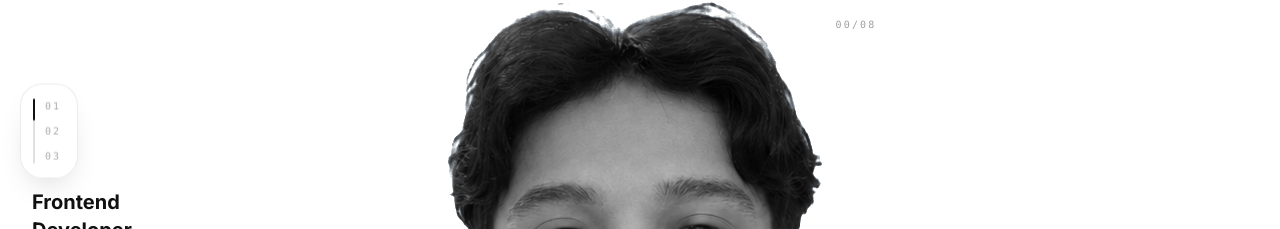
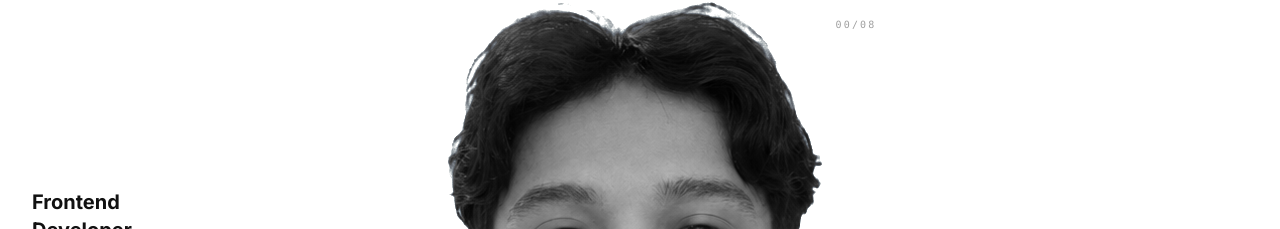
Before and after one commit to galxtria/Galxtria, a React (Vite) app: page / in a window 1280 px wide. Shown: the part 269-498 px from the top of the page. Built offline with nearby package versions, Linux system fonts and the light colour scheme.

Commit message:
refactor: hapus navigasi work rail dan bar sticky

```diff
--- a/src/App.jsx
+++ b/src/App.jsx
@@ -1362,9 +1362,6 @@ function Work() {
   const [active, setActive] = useState(null)
   const [zoomed, setZoomed] = useState(false)
   const [filter, setFilter] = useState('all')
-  const [railVisible, setRailVisible] = useState(false)
-  const [railActive, setRailActive] = useState(0)
-  const listRef = useRef(null)
   const total = PROJECTS.length
 
   // Kategori unik untuk tabs filter (kunci stabil: nilai EN)
@@ -1372,37 +1369,6 @@ function Work() {
   const visible =
     filter === 'all' ? PROJECTS.map((p, i) => ({ p, i })) : PROJECTS.map((p, i) => ({ p, i })).filter(({ p }) => p.category.en === filter)
   const filterLabel = (f) => (f === 'all' ? t('filter_all') : L(PROJECTS.find((p) => p.category.en === f).category))
-
-  // Index rail: tampil saat section benar-benar dimasuki, sorot kartu yang sedang dibaca
-  useEffect(() => {
-    const section = ref.current
-    if (!section) return
-    const secObs = new IntersectionObserver(([entry]) => setRailVisible(entry.isIntersecting), {
-      rootMargin: '-30% 0px -30% 0px',
-    })
-    secObs.observe(section)
-    return () => secObs.disconnect()
-  }, [ref])
-  useEffect(() => {
-    const root = listRef.current
-    if (!root) return
-    const arts = [...root.querySelectorAll('[data-work-index]')]
-    if (!arts.length) return
-    const artObs = new IntersectionObserver(
-      (entries) => {
-        entries.forEach((en) => {
-          if (en.isIntersecting) setRailActive(Number(en.target.dataset.workIndex))
-        })
-      },
-      { rootMargin: '-40% 0px -55% 0px' }
-    )
-    arts.forEach((a) => artObs.observe(a))
-    return () => artObs.disconnect()
-  }, [filter])
-
-  const goCard = (origIndex) => {
-    document.getElementById(`work-card-${origIndex}`)?.scrollIntoView({ behavior: 'smooth', block: 'center' })
-  }
 
   return (
     <section id="work" ref={ref} className="relative w-full scroll-mt-16 bg-white dark:bg-[#0b0b0d]">
@@ -1444,15 +1410,13 @@ function Work() {
           })}
         </div>
 
-        <div ref={listRef} className="mx-auto mt-10 md:mt-14 w-full max-w-6xl">
-          {visible.map(({ p, i }, k) => {
+        <div className="mx-auto mt-10 md:mt-14 w-full max-w-6xl">
+          {visible.map(({ p, i }) => {
             const flip = i % 2 === 1
             const [firstWord, ...restWords] = p.title.split(' ')
             return (
               <article
                 key={`${filter}-${p.title}`}
-                id={`work-card-${i}`}
-                data-work-index={k}
                 data-reveal={flip ? 'right' : 'left'}
                 className="group grid items-center gap-6 border-t border-black/10 py-10 last:border-b dark:border-white/10 md:grid-cols-2 md:gap-10 md:py-12"
               >
@@ -1566,31 +1530,6 @@ function Work() {
           {t('work_foot')}
           <span aria-hidden className="h-px w-8 bg-black/15 dark:bg-white/15" />
         </p>
-      </div>
-      {/* Index rail: kapsul blur navigasi antar proyek, hanya desktop lebar */}
-      <div aria-hidden={!railVisible} className={`work-rail ${railVisible ? 'work-rail-on' : ''}`}>
-        <div className="work-rail-box">
-          <span aria-hidden className="work-rail-track">
-            <span
-              aria-hidden
-              className="work-rail-fill"
-              style={{ height: `${(((Math.min(railActive, visible.length - 1) + 1) / Math.max(1, visible.length)) * 100).toFixed(1)}%` }}
-            />
-          </span>
-          <div className="work-rail-nums">
-            {visible.map(({ p, i }, k) => (
-              <button
-                key={p.title}
-                onClick={() => goCard(i)}
-                tabIndex={railVisible ? 0 : -1}
-                aria-label={`${String(i + 1).padStart(2, '0')} — ${p.short}`}
-                className={`work-rail-dot ${k === Math.min(railActive, visible.length - 1) ? 'work-rail-dot-on' : ''}`}
-              >
-                {String(i + 1).padStart(2, '0')}
-              </button>
-            ))}
-          </div>
-        </div>
       </div>
       {/* Portal ke body: keluar dari stacking context <main>, jadi tidak ketutup navbar */}
       {active !== null &&
--- a/src/index.css
+++ b/src/index.css
@@ -755,105 +755,6 @@ body {
   opacity: 1;
   transform: none;
 }
-/* Index rail: kapsul blur kiri, entrance cascade, hanya desktop lebar */
-.work-rail {
-  position: fixed;
-  left: 1.25rem;
-  top: 50%;
-  translate: 0 -50%;
-  z-index: 30;
-  display: none;
-  opacity: 0;
-  transition: opacity 0.4s ease;
-  pointer-events: none;
-}
-.work-rail-on {
-  opacity: 1;
-  pointer-events: auto;
-}
-@media (min-width: 1280px) {
-  .work-rail {
-    display: block;
-  }
-}
-.work-rail-box {
-  display: flex;
-  align-items: stretch;
-  gap: 10px;
-  padding: 14px 16px 14px 12px;
-  border-radius: 22px;
-  background: rgba(255, 255, 255, 0.72);
-  -webkit-backdrop-filter: blur(12px);
-  backdrop-filter: blur(12px);
-  border: 1px solid rgba(0, 0, 0, 0.08);
-  box-shadow: 0 16px 32px -16px rgba(0, 0, 0, 0.25);
-}
-.dark .work-rail-box {
-  background: rgba(20, 20, 22, 0.72);
-  border-color: rgba(255, 255, 255, 0.12);
-  box-shadow: 0 16px 32px -16px rgba(0, 0, 0, 0.6);
-}
-.work-rail-track {
-  position: relative;
-  width: 2px;
-  border-radius: 2px;
-  background: rgba(0, 0, 0, 0.12);
-  overflow: hidden;
-}
-.dark .work-rail-track {
-  background: rgba(255, 255, 255, 0.14);
-}
-.work-rail-fill {
-  position: absolute;
-  top: 0;
-  left: 0;
-  width: 100%;
-  border-radius: inherit;
-  background: #111;
-  transition: height 0.4s cubic-bezier(0.16, 1, 0.3, 1);
-}
-.dark .work-rail-fill {
-  background: #f4f2ed;
-}
-.work-rail-nums {
-  display: flex;
-  flex-direction: column;
-  gap: 10px;
-}
-.work-rail-dot {
-  display: flex;
-  align-items: center;
-  font-family: ui-monospace, SFMono-Regular, Menlo, monospace;
-  font-size: 10px;
-  letter-spacing: 0.2em;
-  color: #111;
-  opacity: 0;
-  transform: translateX(-8px);
-  transition: opacity 0.4s ease, transform 0.5s cubic-bezier(0.16, 1, 0.3, 1);
-}
-.dark .work-rail-dot {
-  color: #f4f2ed;
-}
-.work-rail-on .work-rail-dot {
-  opacity: 0.35;
-  transform: none;
-}
-.work-rail-on .work-rail-nums .work-rail-dot:nth-child(1) {
-  transition-delay: 0ms, 0ms;
-}
-.work-rail-on .work-rail-nums .work-rail-dot:nth-child(2) {
-  transition-delay: 0ms, 80ms;
-}
-.work-rail-on .work-rail-nums .work-rail-dot:nth-child(3) {
-  transition-delay: 0ms, 160ms;
-}
-.work-rail-dot:hover {
-  opacity: 0.7;
-}
-.work-rail-dot-on {
-  opacity: 1;
-}
-
 ::selection { background: #111; color: #fff; }
 
 /* ── Sembunyikan scrollbar visual (tetap bisa di-scroll) ── */
```
